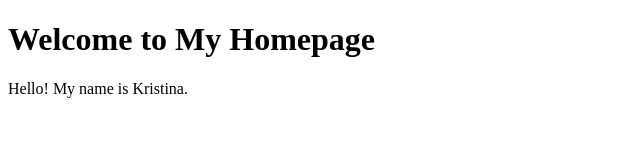
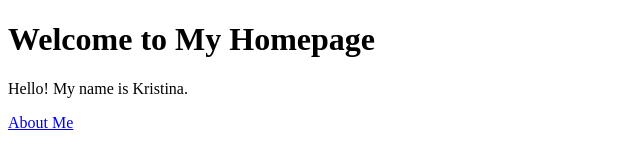
Before and after one commit to krisJurk/moldovas-memory, a plain HTML site: page index.html in a window 1280 px wide. Shown: the full height of the page, 0-640 px from the left. Drawn offline with Linux system fonts and the light colour scheme.

Commit message:
Update index.html

```diff
--- a/index.html
+++ b/index.html
@@ -8,3 +8,4 @@
     <p>Hello! My name is Kristina.</p>
 </body>
 </html>
+<p><a href="about.html">About Me</a></p>
```
